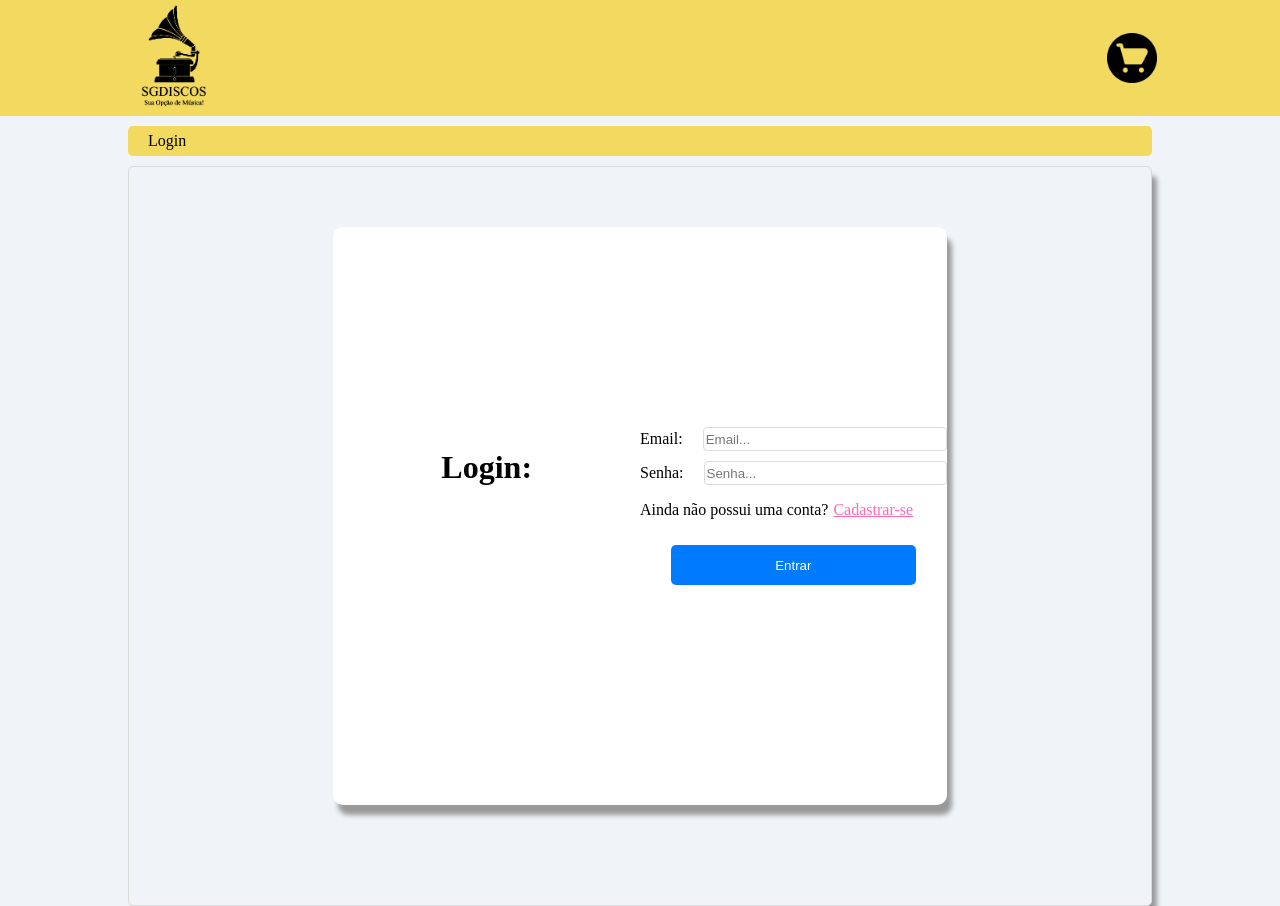
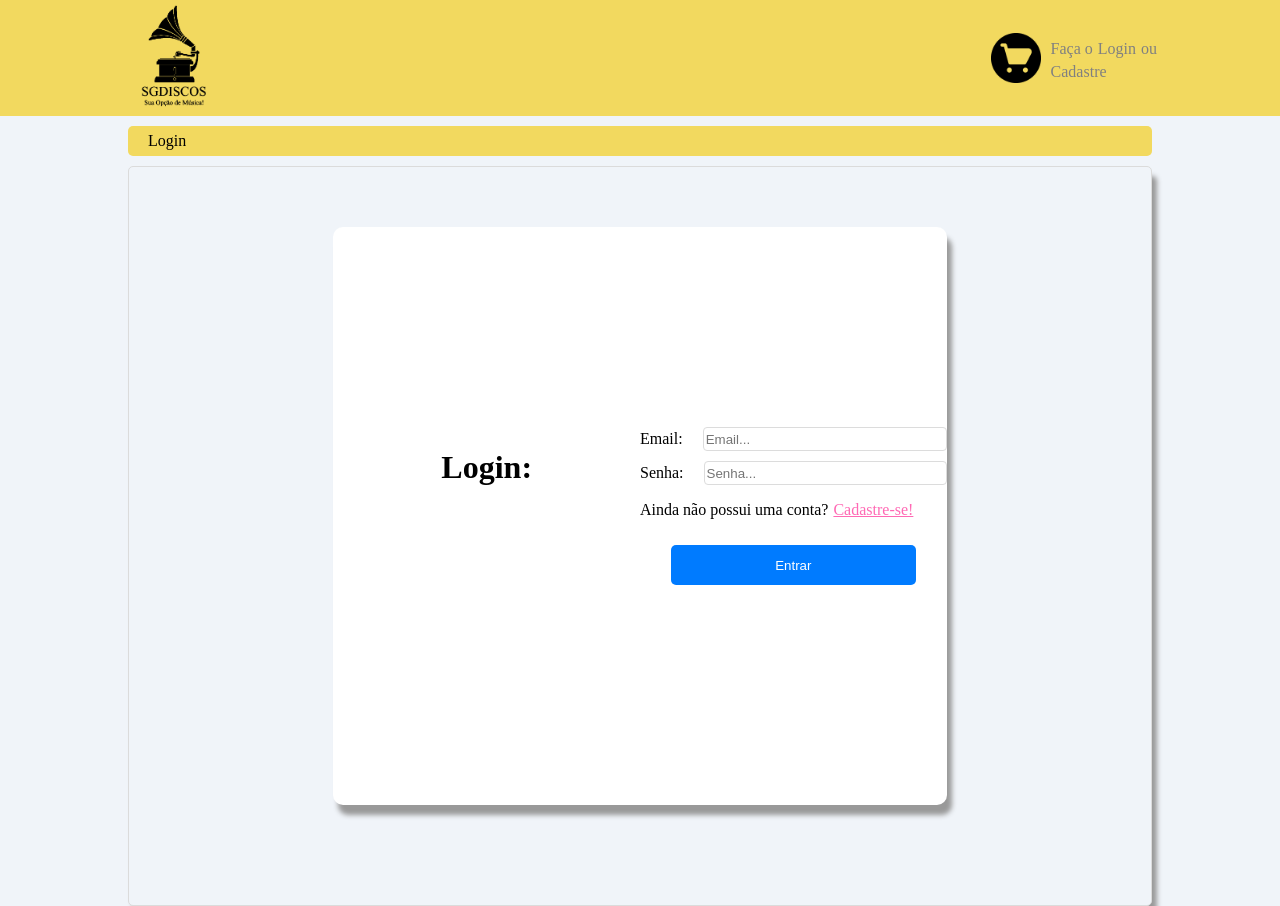
Before and after one commit to Andre-ats/VinilProjetoFront, a React (Vite) app in the folder VinilProjetoFront/: page /Login in a window 1280 px wide. Built offline with nearby package versions, Linux system fonts and the light colour scheme.

Commit message:
Colocando para usuario sair

```diff
--- a/VinilProjetoFront/src/Components/Layout/Layout.css
+++ b/VinilProjetoFront/src/Components/Layout/Layout.css
@@ -87,3 +87,18 @@ body{
     background-color:rgb(240, 244, 249);
     padding:10px 0px 50px 0px;
 }
+
+.acessoconta-sairconta{
+    margin-left:10px;
+}
+
+.acessoconta-sairconta p{
+    margin: 5px 0px 0px 0px;
+    color:gray;
+}
+
+.acessoconta-sairconta-hover:hover{
+    text-decoration:underline;
+    color:hotpink;
+    transition-duration:0.5s;
+}
--- a/VinilProjetoFront/src/Components/Layout/Layout.tsx
+++ b/VinilProjetoFront/src/Components/Layout/Layout.tsx
@@ -6,6 +6,7 @@ import PerfilImagem from "../../Imagens/Perfil.png"
 import { useNavigate } from "react-router-dom";
 import { useState } from "react";
 import { RecuperarToken } from "../../API/Requests/Token/RecuperarToken";
+import { RemoverToken } from "../../API/Requests/Token/RemoverToken";
 
 interface ILayout{
     mostrarHeader?: boolean | null
@@ -22,9 +23,9 @@ interface ILayout{
 export function Layout(props : ILayout){
 
     const [abreTab, setAbreTab] = useState(true)
+    const token = RecuperarToken();
 
     function redirecionarLogin(){
-        const token = RecuperarToken();
         if(token !== undefined){
             navigate("/Perfil")
         }
@@ -39,6 +40,12 @@ export function Layout(props : ILayout){
         }else{
             setAbreTab(true)
         }
+    }
+
+    function sairConta(){
+        RemoverToken()
+        navigate("/VisualizarVinis")
+        window.location.reload()
     }
 
     const enumEstiloMusica =
@@ -72,6 +79,22 @@ export function Layout(props : ILayout){
                         }
                         {props.mostrarPerfil &&
                             <img style={{cursor:"pointer"}} src={PerfilImagem} width={50} onClick={redirecionarLogin}/>
+                        }
+                        {token &&
+                        <div className="acessoconta-sairconta">
+                            <p className="acessoconta-sairconta-hover" style={{cursor:"pointer"}} onClick={redirecionarLogin} >Minha Conta</p>
+                            <p className="acessoconta-sairconta-hover" style={{cursor:"pointer"}} onClick={sairConta}>Sair</p>
+                        </div>
+                        }
+                        {!token &&
+                        <div className="acessoconta-sairconta">
+                            <div style={{display:"flex"}}>
+                                <p style={{marginRight:"5px"}} >Faça o </p>
+                                <p onClick={redirecionarLogin} className="acessoconta-sairconta-hover" style={{marginRight:"5px", cursor:"pointer"}}>Login </p>
+                                <p>ou</p>
+                            </div>
+                            <p className="acessoconta-sairconta-hover" style={{cursor:"pointer"}} onClick={sairConta}>Cadastre</p>
+                        </div>
                         }
                     </div>
                 </div>
--- a/VinilProjetoFront/src/Pages/UsuarioPadrao/PageLogin/PageLogin.tsx
+++ b/VinilProjetoFront/src/Pages/UsuarioPadrao/PageLogin/PageLogin.tsx
@@ -55,7 +55,7 @@ export function PageLogin(){
                         />
                         <div style={{display:"flex"}}>
                             <p>Ainda não possui uma conta?</p>
-                            <p onClick={CadastrarNavigate} style={{textDecoration:"underline", color:"hotpink", marginLeft:"5px", cursor:"pointer"}}>Cadastrar-se</p>
+                            <p onClick={CadastrarNavigate} style={{textDecoration:"underline", color:"hotpink", marginLeft:"5px", cursor:"pointer"}}>Cadastre-se!</p>
                         </div>
                         <BotaoEnvio
                             API={PostLoginUsuarioComprador}
```
